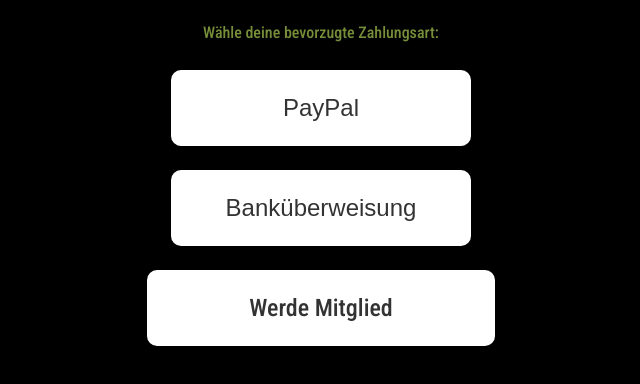
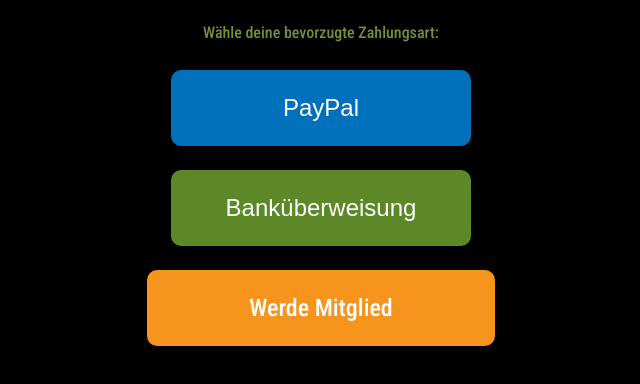
Before and after one commit to muche1233/unterstuetzung, a plain HTML site: page index.html in a window 1280 px wide. Shown: the part 364-748 px from the top of the page, without its empty margins (319-959 px from the left). Drawn offline with Linux system fonts and the light colour scheme.

Commit message:
Add files via upload

```diff
--- a/index.html
+++ b/index.html
@@ -43,9 +43,6 @@
     }
 
     button, a.button-link {
-      background-color: #ffffff;
-      color: #333;
-      text-decoration: none;
       border: none;
       border-radius: 10px;
       padding: 1em;
@@ -56,10 +53,32 @@
       max-width: 300px;
       transition: background 0.3s ease;
       display: inline-block;
+      text-decoration: none;
+      text-align: center;
     }
 
-    button:hover, a.button-link:hover {
-      background-color: #e0e0e0;
+    .paypal-btn {
+      background-color: #0070ba;
+      color: #fff;
+    }
+    .paypal-btn:hover {
+      background-color: #005c99;
+    }
+
+    .bank-btn {
+      background-color: #5c8828;
+      color: #fff;
+    }
+    .bank-btn:hover {
+      background-color: #4a6f1f;
+    }
+
+    .member-btn {
+      background-color: #f7941e;
+      color: #fff;
+    }
+    .member-btn:hover {
+      background-color: #d87c00;
     }
 
     #bank-details {
@@ -92,8 +111,8 @@
     <h1>Unterstützung für MTB-ALTHOFEN</h1>
     <p>Wähle deine bevorzugte Zahlungsart:</p>
 
-    <button onclick="window.location.href='https://www.paypal.com/paypalme/xxmuchexx'">PayPal</button>
-    <button onclick="toggleBank()" id="toggleBtn" aria-expanded="false">Banküberweisung</button>
+    <button class="paypal-btn" onclick="window.location.href='https://www.paypal.com/paypalme/xxmuchexx'">PayPal</button>
+    <button class="bank-btn" onclick="toggleBank()" id="toggleBtn" aria-expanded="false">Banküberweisung</button>
 
     <div id="bank-details">
       IBAN:<strong>AT64 XXXX XXXX XXXX XXXX X</strong>
@@ -101,7 +120,7 @@
       Verwendungszweck:<strong>Unterstützung</strong>
     </div>
 
-    <a class="button-link" href="mitglied.html" target="_blank">Werde Mitglied</a>
+    <a class="button-link member-btn" href="mitglied.html" target="_blank">Werde Mitglied</a>
   </div>
 
   <script>
```
Also changed, not shown: mitglied.html (+4 -4 lines).
